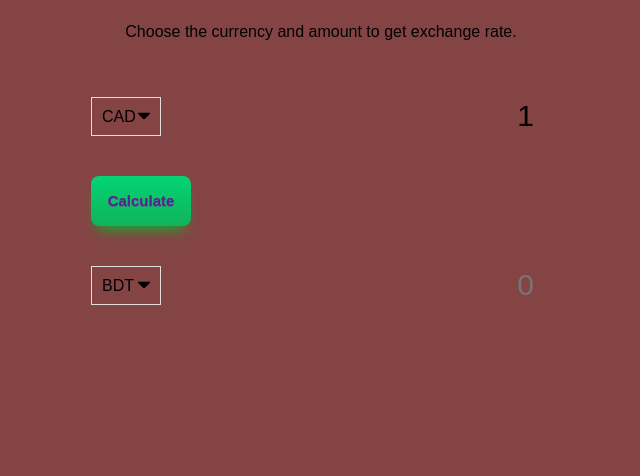
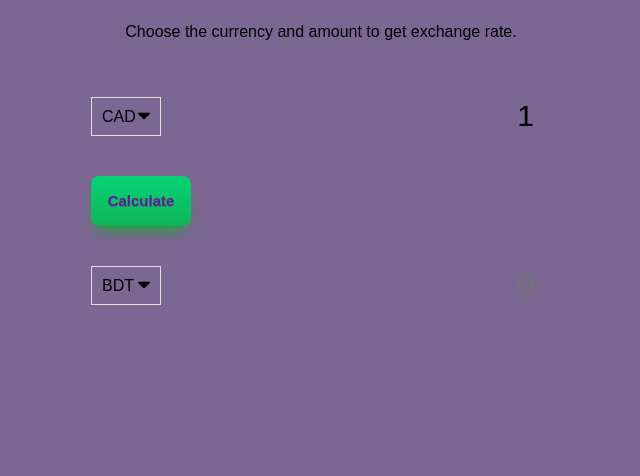
Before and after one commit to wasifraiyan/Currency-converter, a plain HTML site: page index.html in a window 1280 px wide. Shown: the part 324-800 px from the top of the page, without its empty margins (319-959 px from the left). Drawn offline with Linux system fonts and the light colour scheme; no server answers.

Commit message:
changed background colour

```diff
--- a/css/style.css
+++ b/css/style.css
@@ -7,7 +7,7 @@
 }
 
 body {
-  background-color: #854444;
+  background-color: #7c6692;
   font-family: Arial, Helvetica, sans-serif;
   display: flex;
   flex-direction: column;
```
